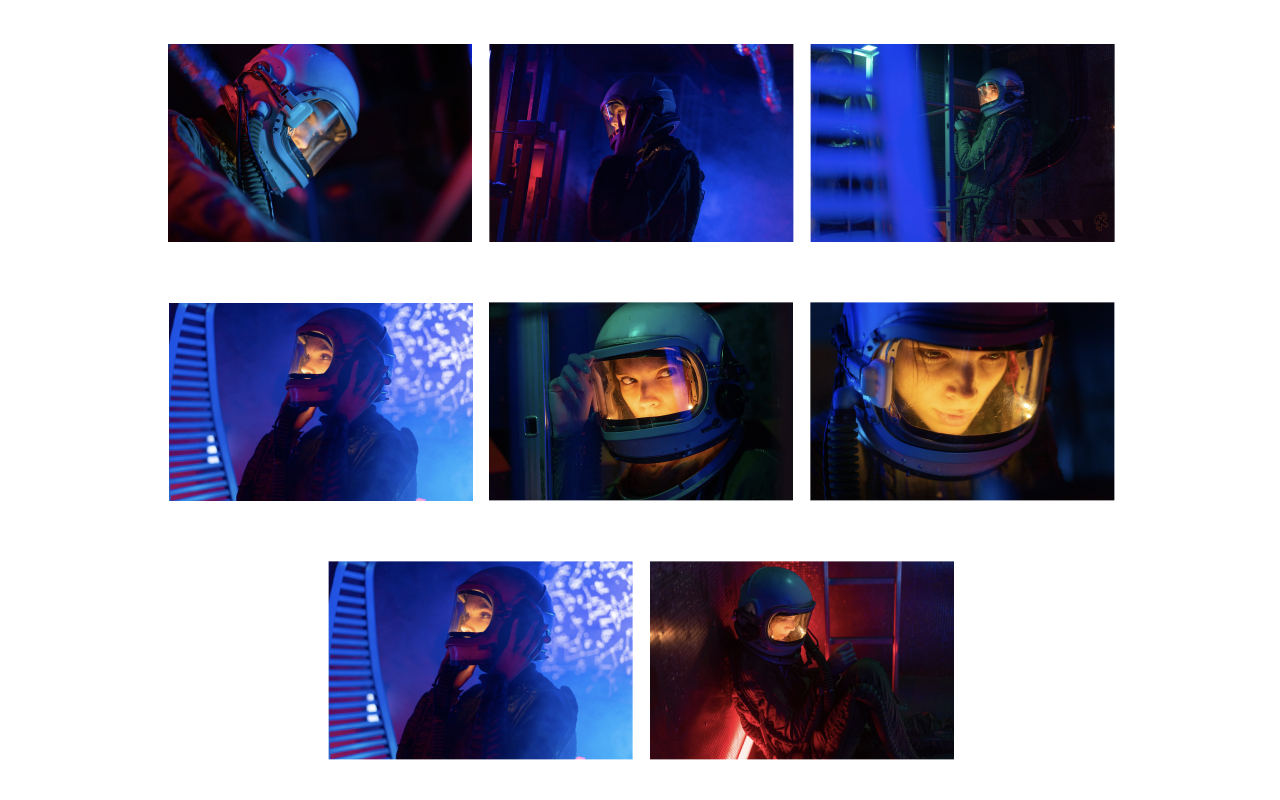
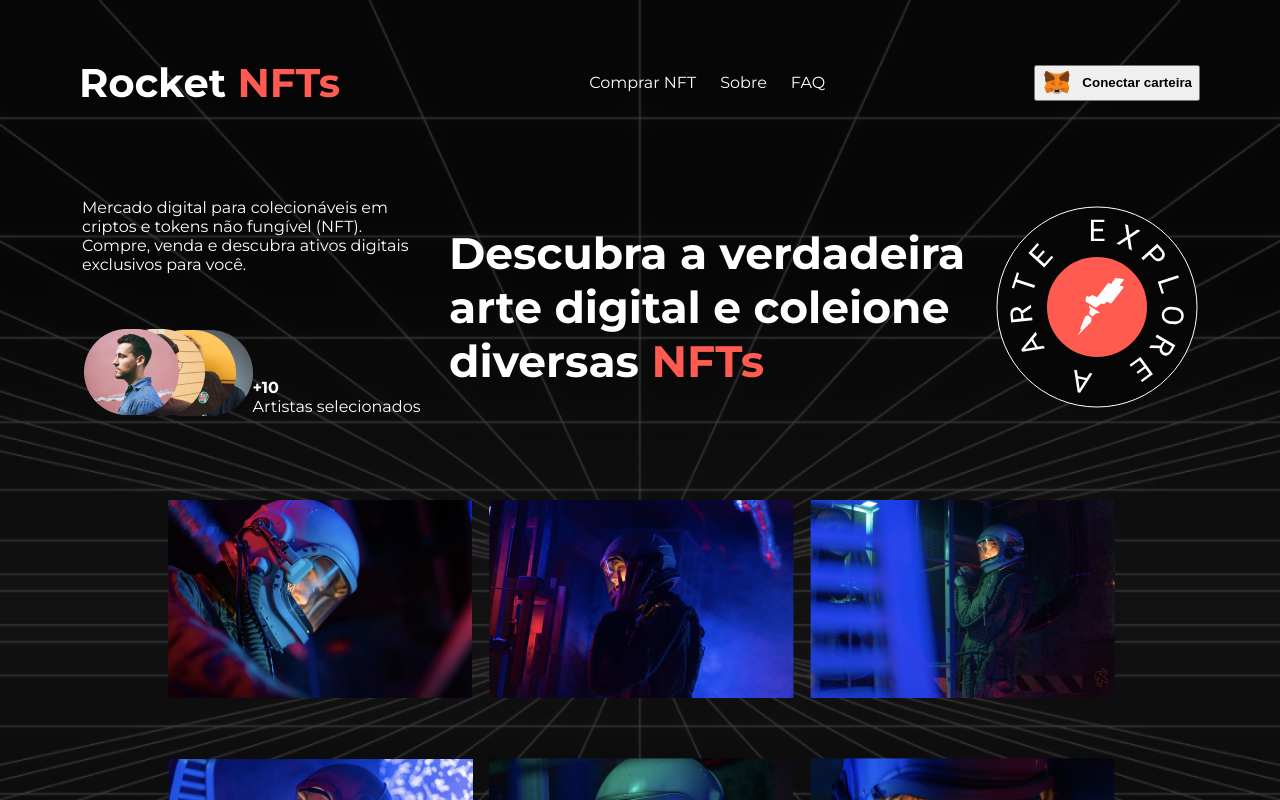
Before and after one commit to Chris-Valentim/Rocket-NFTs, a React (Create React App) app: page / in a window 1280 px wide. Shown: the top 800 px of the page. Built offline with nearby package versions, Linux system fonts and the light colour scheme; the HTML template or start-up script is replaced by a standard one.

Commit message:
Feat:(criação do componente MainOne e refatoração do código)

```diff
--- a/src/App.tsx
+++ b/src/App.tsx
@@ -1,14 +1,11 @@
 import './index.css'
 
-// import { Header } from "./components/Header";
-// import { SectionOne } from './components/Main 1/SectionOne';
-import { Gallery } from './components/Main 1/Gallery';
-
+import { MainOne } from './components/Main-1/index'
 
 function App() {
   return (
     <>
-      <Gallery />
+      <MainOne />
     </>
   );
 }
--- a/src/components/Main 1/Gallery/styles.ts
+++ b/src/components/Main-1/Gallery/styles.ts
@@ -6,9 +6,10 @@ export const Wrapper = styled.div`
   justify-content: center;
   align-items: center;
 
+  gap: 16px;
+  margin-top: 40px;
   margin-left: 82px;
   margin-right: 80px;
-  gap: 16px;
 `
 
 export const Image = styled.img`
--- a/src/components/Main 1/Header/index.tsx
+++ b/src/components/Main-1/Header/index.tsx
@@ -1,7 +1,7 @@
 import * as S from './styles'
 
-import logo from '../../assets/logo.svg';
-import logoMetaMask from '../../assets/logo_MetaMask.svg'
+import logo from '../../../assets/logo.svg';
+import logoMetaMask from '../../../assets/logo_MetaMask.svg'
 
 const Header = () => {
   return(
--- a/src/components/Main 1/Header/styles.ts
+++ b/src/components/Main-1/Header/styles.ts
@@ -1,16 +1,14 @@
 import styled from 'styled-components'
 
 export const Wrapper = styled.div`
-  background-color: gray;
-
   display: flex;
   flex-wrap: wrap;
   justify-content: space-between;
   align-items: center;
 
+  padding-top: 57px;
   margin-left: 82px;
   margin-right: 80px;
-  margin-top: 57px;
 `
 
 export const Navigation = styled.ul`
--- a/src/components/Main 1/SectionOne/styles.ts
+++ b/src/components/Main-1/SectionOne/styles.ts
@@ -1,19 +1,17 @@
 import styled from 'styled-components'
 
 export const Wrapper = styled.div`
-  background-color: gray;
 
   color: var(--text-color);
 
   display: flex;
-  flex-wrap: wrap;
   justify-content: space-between;
   align-items: center;
+  flex-wrap: wrap;
 
   margin-top: 90px;
-  margin-left : 82px;
-  margin-right: 80px;
-  gap: 40px;
+  margin-left: 82px;
+  margin-right: 82px;
 `
 
 export const GroupedAvatars = styled.div`
@@ -33,10 +31,16 @@ export const AvatarsInfo = styled.p`
 `
 
 export const InformativeTitle = styled.div`
+  display: flex;
+  flex-direction: column;
+  align-items: center;
+  align-items: center;
+
   text-align: left;
   font-weight: bold;
+  font-size: 44px;
+
   margin: 0;
-  font-size: 44px;
   width: 520px;
 `
 
--- /dev/null
+++ b/src/components/Main-1/index.tsx
@@ -0,0 +1,17 @@
+import * as S from './styles'
+
+import { Header } from './Header'
+import { SectionOne } from './SectionOne'
+import { Gallery } from './Gallery'
+
+const MainOne = () => {
+  return(
+    <S.Wrapper>
+      <Header />
+      <SectionOne />
+      <Gallery />
+    </S.Wrapper>
+  )
+}
+
+export { MainOne }
--- /dev/null
+++ b/src/components/Main-1/styles.ts
@@ -0,0 +1,8 @@
+import styled from 'styled-components'
+import backgroundImage from '../../assets/background.png'
+
+export const Wrapper = styled.div`
+  background-image: url(${backgroundImage});
+  background-position: center;
+  background-size: cover;
+`
```
Also changed, not shown: src/components/Main-1/Gallery/index.tsx (renamed from src/components/Main 1/Gallery/index.tsx), src/components/Main-1/SectionOne/index.tsx (renamed from src/components/Main 1/SectionOne/index.tsx).
